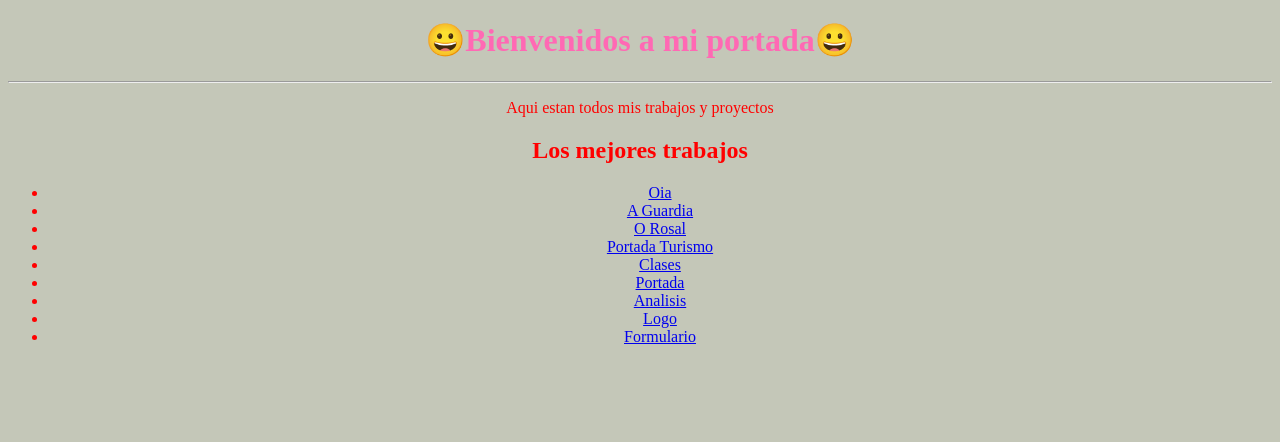
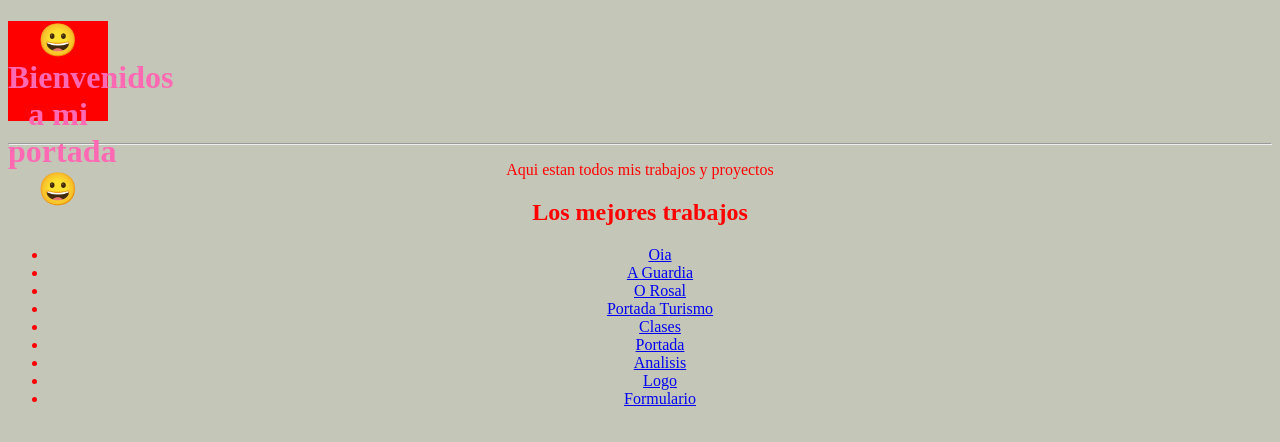
Before and after one commit to Soucas/Soucas.github.io, a plain HTML site: page index.html in a window 1280 px wide. Drawn offline with Linux system fonts and the light colour scheme.

Commit message:
Update 5.css

```diff
--- a/5.css
+++ b/5.css
@@ -4,3 +4,13 @@ body{
 	color: red;
 }
 h1{color: hotpink;}
+h1 {
+  width: 100px;
+  height: 100px;
+  background: red;
+  position: relative;
+  -webkit-animation: mymove 5s infinite; /* Safari 4.0 - 8.0 */
+  -webkit-animation-delay: 2s; /* Safari 4.0 - 8.0 */
+  animation: mymove 5s infinite;
+  animation-delay: 2s;
+}
```
